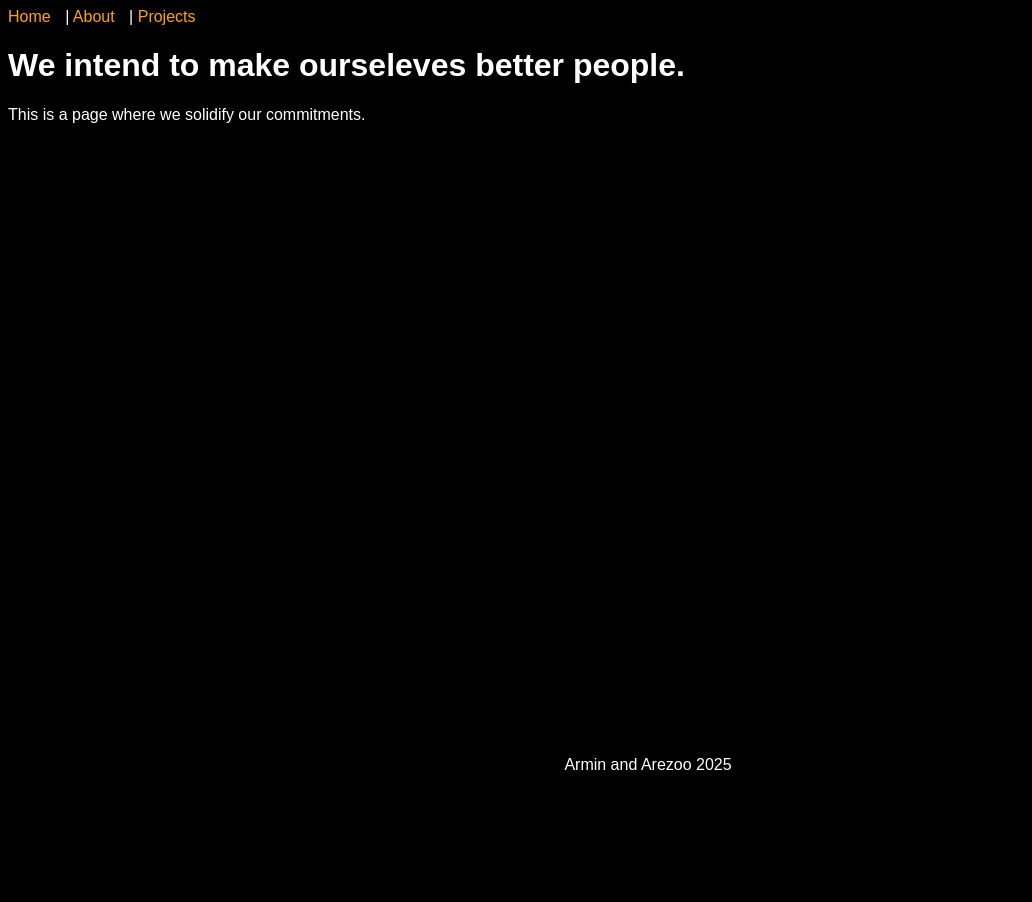
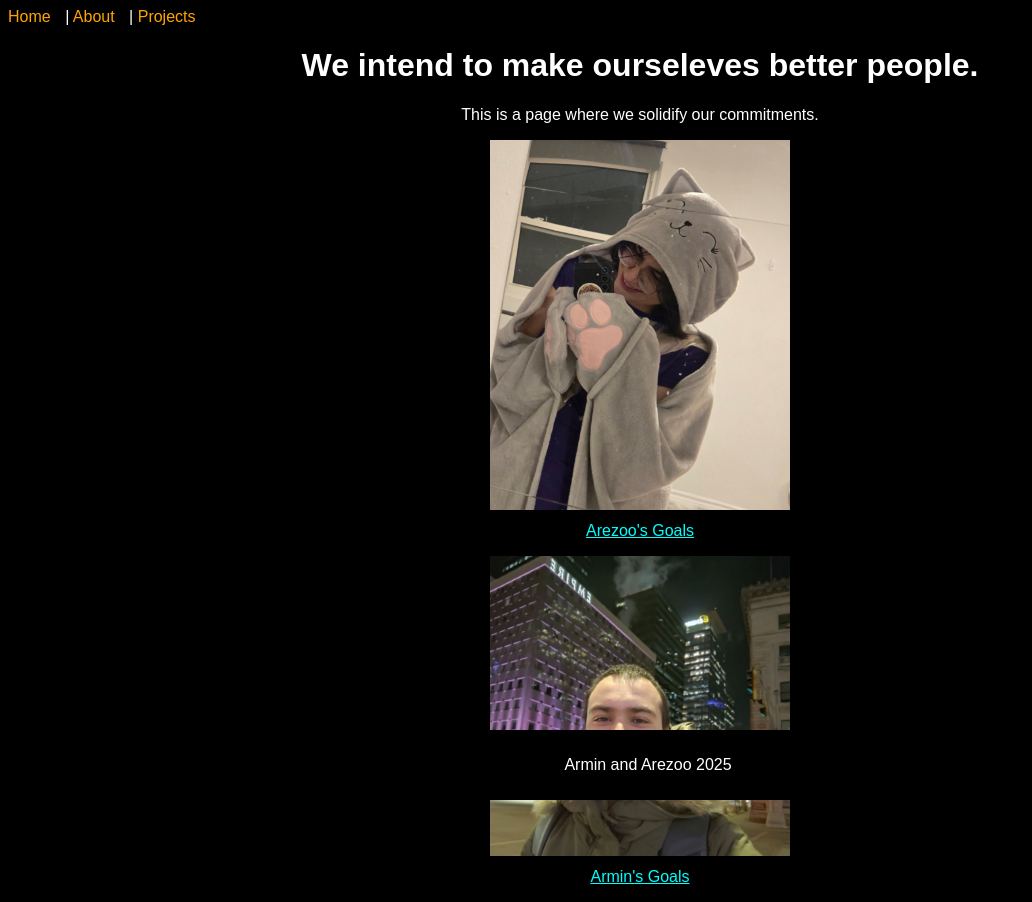
Before and after one commit to Rzidev/Rzidev.github.io, a plain HTML site: page index.html in a window 1280 px wide. Shown: the whole page, without its empty margins (0-1032 px from the left). Before the commit the page ends 800 px from the top, so only its background shows below. Drawn offline with Linux system fonts and the light colour scheme.

Commit message:
push changes to website

```diff
--- a/index.html
+++ b/index.html
@@ -3,7 +3,7 @@
 <html lang="en">
 <head>
     <meta charset="UTF-8">
-    <title>Welcome to My GitHub Page</title>
+    <title>Our Goals</title>
     <link rel="stylesheet" href="style.css">
 </head>
 <body>
@@ -14,8 +14,28 @@
         <a href="pages/projects.html">Projects</a>
     </nav>
 
-    <h1>We intend to make ourseleves better people.</h1>
-    <p>This is a page where we solidify our commitments.</p>
+    <h1 style="text-align: center;">We intend to make ourseleves better people.</h1>
+    <p style="text-align: center;">This is a page where we solidify our commitments.</p>
+
+    <figure style="text-align: center;">
+        <a href="pages/arezoo.html" target="_blank">
+          <img src="images/arezoo.jpg" alt="My Photo" width="300">
+          <figcaption style="margin-top: 8px; color: cyan; text-decoration: underline; cursor: pointer;">
+            Arezoo's Goals
+          </figcaption>
+        </a>
+    </figure>
+
+    <figure style="text-align: center;">
+        <a href="pages/armin.html" target="_blank">
+          <img src="images/armin.jpg" alt="My Photo" width="300">
+          <figcaption style="margin-top: 8px; color: cyan; text-decoration: underline; cursor: pointer;">
+            Armin's Goals
+          </figcaption>
+        </a>
+    </figure>
+
+
 </body>
 <footer>
     <p>Armin and Arezoo 2025</p>
```
Also changed, not shown: pages/arezoo.html (added, +16 -0 lines), pages/armin.html (added, +16 -0 lines), images/arezoo.jpg (added), images/armin.jpg (added).
